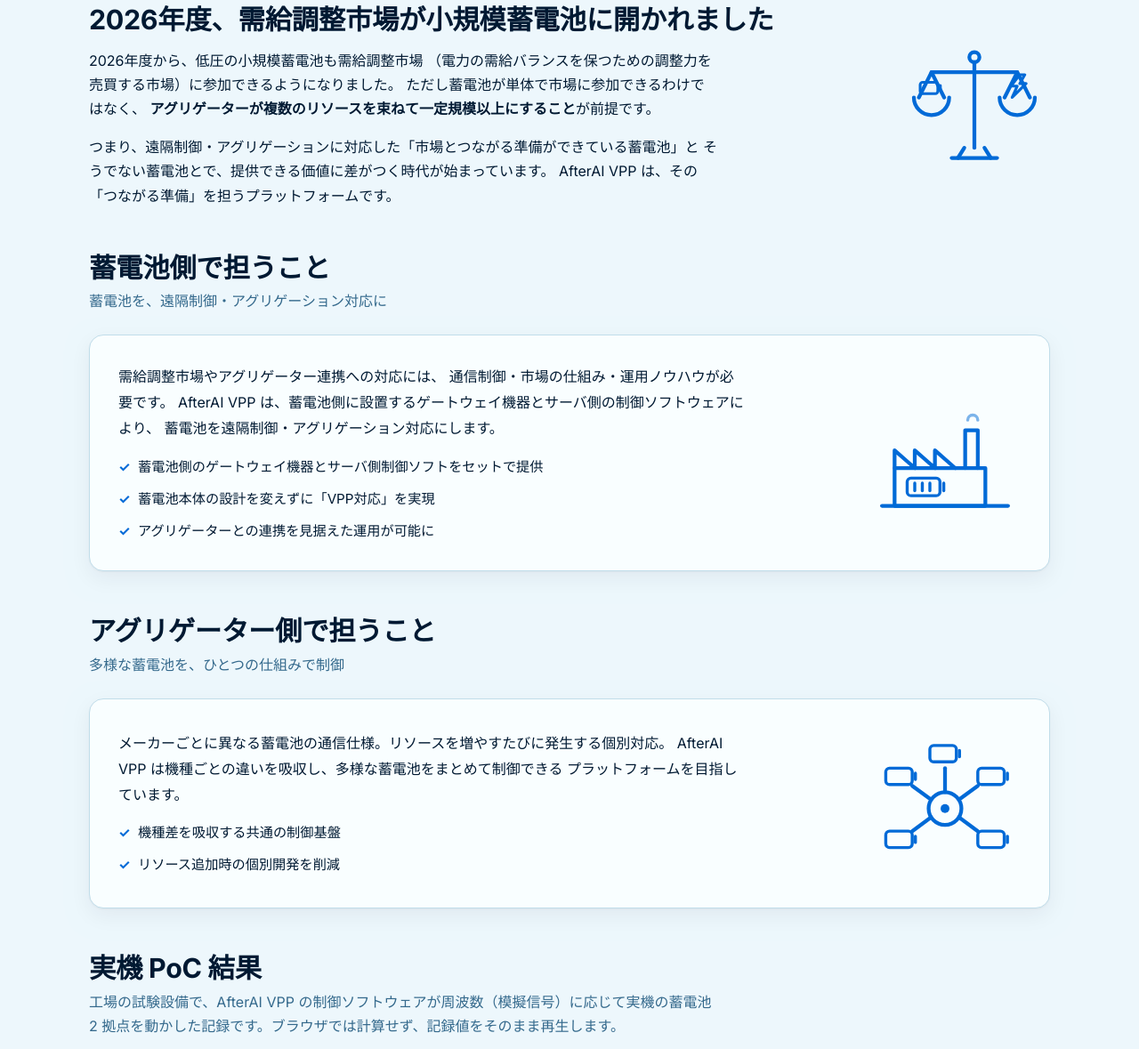
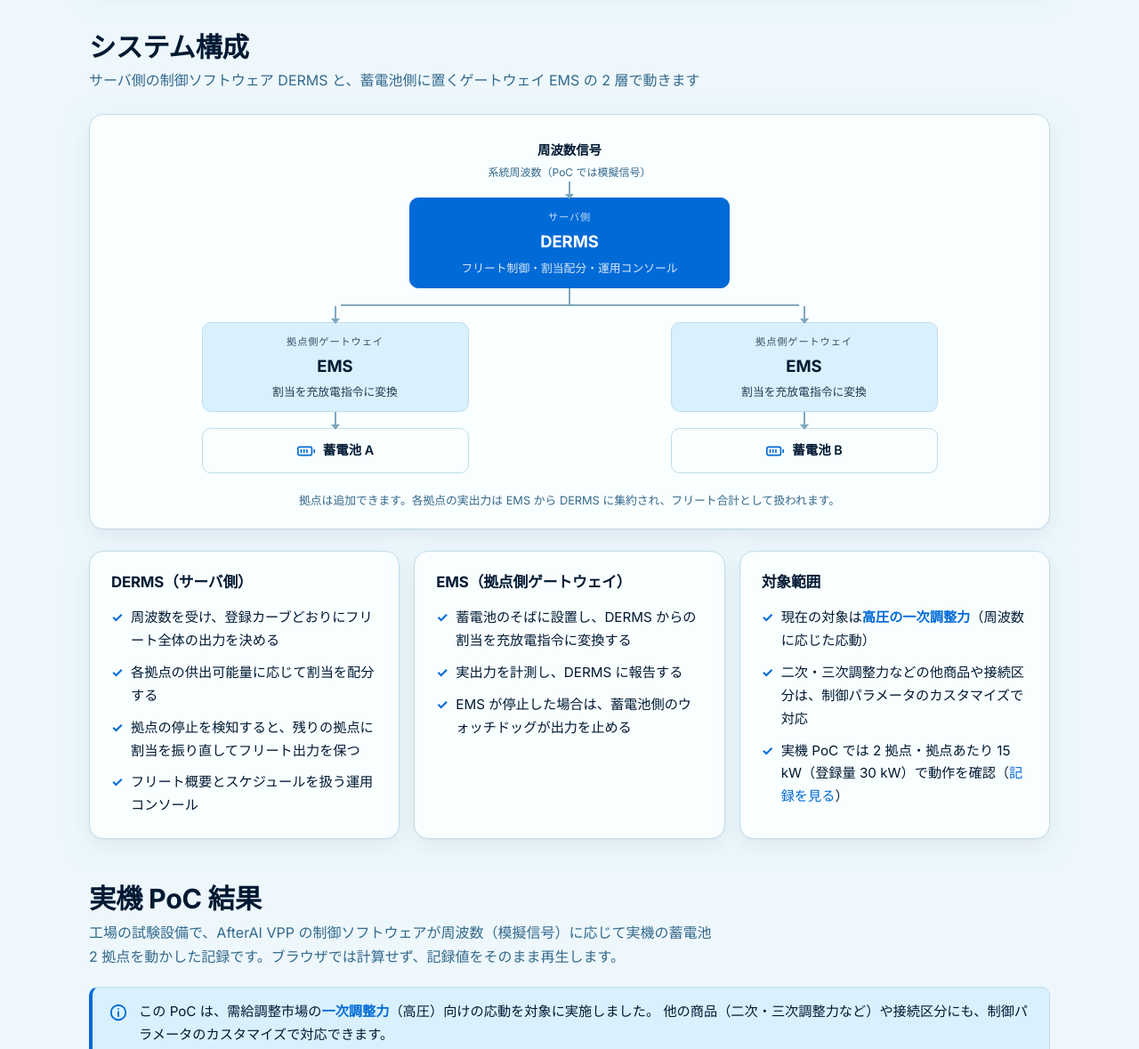
Before and after one commit to AfterAILab/AfterAILab.github.io, an Astro site: page /vpp in a window 1280 px wide. Shown: the part 661-1840 px from the top of the page at 89% size. Built offline with nearby package versions, Linux system fonts and the light colour scheme; Astro itself is replaced by a stand-in of ours.

Commit message:
Replace the generic VPP market sections with a system overview
The three sections above the PoC results on /vpp/ (low-voltage market
opening, "battery side", "aggregator side") described the industry in
general and nothing about our system, which currently targets
high-voltage primary reserve only. Replace them with a single
"システム構成" section: a DERMS / site-EMS / battery diagram and three
role cards drawn from facts already in the PoC records, and state the
high-voltage primary-reserve scope in the hero too.

Co-Authored-By: Claude Fable 5.1 <noreply@anthropic.com>

```diff
--- a/src/pages/vpp.astro
+++ b/src/pages/vpp.astro
@@ -3,7 +3,7 @@ import Base from '../layouts/Base.astro';
 
 const title = 'AfterAI VPP — 蓄電池を、VPPリソースに変える';
 const description =
-  '蓄電池の現場とアグリゲーターをつなぐVPPプラットフォーム「AfterAI VPP」。ゲートウェイ機器とサーバ側の制御ソフトウェアをセットで提供します。工場の試験設備で実機の蓄電池を動かした PoC 結果も再生できます。';
+  '蓄電池の現場とアグリゲーターをつなぐVPPプラットフォーム「AfterAI VPP」。ゲートウェイ機器とサーバ側の制御ソフトウェアをセットで提供します。現在は高圧の一次調整力向けに開発中。工場の試験設備で実機の蓄電池を動かした PoC 結果も再生できます。';
 ---
 <Base title={title} description={description} current="/vpp/">
   <!-- Hero -->
@@ -14,6 +14,7 @@ const description =
       <p class="vpp-hero-description">
         AfterAI VPP は、蓄電池の現場とアグリゲーターをつなぐ VPP（仮想発電所）プラットフォームです。
         蓄電池側に設置するゲートウェイ機器と、サーバ側の制御ソフトウェアをセットで提供します。
+        現在は高圧の一次調整力向けに開発を進めています。
       </p>
       <div class="vpp-hero-actions">
         <a href="mailto:info@afterai.dev" class="btn">お問い合わせ &rarr;</a>
@@ -78,122 +79,97 @@ const description =
     </div>
   </section>
 
-  <!-- Market tailwind -->
-  <section class="vpp-section">
-    <div class="vpp-split">
-      <div class="vpp-split-text">
-        <h2>2026年度、需給調整市場が小規模蓄電池に開かれました</h2>
-        <p>
-          2026年度から、低圧の小規模蓄電池も需給調整市場
-          （電力の需給バランスを保つための調整力を売買する市場）に参加できるようになりました。
-          ただし蓄電池が単体で市場に参加できるわけではなく、
-          <strong>アグリゲーターが複数のリソースを束ねて一定規模以上にすること</strong>が前提です。
-        </p>
-        <p>
-          つまり、遠隔制御・アグリゲーションに対応した「市場とつながる準備ができている蓄電池」と
-          そうでない蓄電池とで、提供できる価値に差がつく時代が始まっています。
-          AfterAI VPP は、その「つながる準備」を担うプラットフォームです。
-        </p>
-      </div>
-      <div class="vpp-illust" aria-hidden="true">
-        <!-- 需給バランス：蓄電池と電力を載せた天秤 -->
-        <svg viewBox="0 0 120 120" fill="none" stroke="currentColor" stroke-width="3" stroke-linecap="round" stroke-linejoin="round">
-          <circle cx="60" cy="22" r="4"/>
-          <line x1="60" y1="26" x2="60" y2="94"/>
-          <path d="M52 94 l-5 8 M68 94 l5 8"/>
-          <line x1="42" y1="102" x2="78" y2="102"/>
-          <line x1="26" y1="34" x2="94" y2="34"/>
-          <path d="M26 34 l-10 20 M26 34 l10 20"/>
-          <path d="M12 54 a14 14 0 0 0 28 0"/>
-          <path d="M94 34 l-10 20 M94 34 l10 20"/>
-          <path d="M80 54 a14 14 0 0 0 28 0"/>
-          <rect x="17" y="42" width="14" height="9" rx="2" stroke-width="2.2"/>
-          <line x1="33" y1="44.5" x2="33" y2="48.5" stroke-width="2.2"/>
-          <path d="M96 36 l-7 9 h5 l-4 9 11 -11 h-5 l4 -7 z" stroke-width="2.2"/>
-        </svg>
-      </div>
-    </div>
-  </section>
-
-  <!-- Battery side -->
-  <section class="vpp-section">
+  <!-- System architecture -->
+  <section class="vpp-section" id="system">
     <div class="section-head">
-      <h2>蓄電池側で担うこと</h2>
-      <p>蓄電池を、遠隔制御・アグリゲーション対応に</p>
+      <h2>システム構成</h2>
+      <p>サーバ側の制御ソフトウェア DERMS と、蓄電池側に置くゲートウェイ EMS の 2 層で動きます</p>
     </div>
 
-    <div class="vpp-audience-card vpp-split">
-      <div class="vpp-split-text">
-        <p>
-          需給調整市場やアグリゲーター連携への対応には、
-          通信制御・市場の仕組み・運用ノウハウが必要です。
-          AfterAI VPP は、蓄電池側に設置するゲートウェイ機器とサーバ側の制御ソフトウェアにより、
-          蓄電池を遠隔制御・アグリゲーション対応にします。
-        </p>
+    <div class="vpp-arch" role="img" aria-label="周波数信号を受けた DERMS が各拠点の EMS に割当を配分し、EMS が蓄電池を充放電させる構成図">
+      <div class="vpp-arch-input">
+        <span class="vpp-arch-input-label">周波数信号</span>
+        <span class="vpp-arch-input-sub">系統周波数（PoC では模擬信号）</span>
+      </div>
+      <div class="vpp-arch-stub"></div>
+
+      <div class="vpp-arch-box vpp-arch-box--core">
+        <div class="vpp-arch-kicker">サーバ側</div>
+        <div class="vpp-arch-title">DERMS</div>
+        <div class="vpp-arch-desc">フリート制御・割当配分・運用コンソール</div>
+      </div>
+
+      <div class="vpp-arch-bus"></div>
+
+      <div class="vpp-arch-sites">
+        <div class="vpp-arch-site">
+          <div class="vpp-arch-stub"></div>
+          <div class="vpp-arch-box">
+            <div class="vpp-arch-kicker">拠点側ゲートウェイ</div>
+            <div class="vpp-arch-title">EMS</div>
+            <div class="vpp-arch-desc">割当を充放電指令に変換</div>
+          </div>
+          <div class="vpp-arch-stub"></div>
+          <div class="vpp-arch-box vpp-arch-box--battery">
+            <svg viewBox="0 0 24 24" fill="none" stroke="currentColor" stroke-width="1.8" stroke-linecap="round" stroke-linejoin="round" aria-hidden="true">
+              <rect x="2" y="7" width="17" height="10" rx="2"/>
+              <line x1="22" y1="10.5" x2="22" y2="13.5"/>
+              <line x1="6" y1="10.5" x2="6" y2="13.5"/>
+              <line x1="9.5" y1="10.5" x2="9.5" y2="13.5"/>
+              <line x1="13" y1="10.5" x2="13" y2="13.5"/>
+            </svg>
+            <span>蓄電池 A</span>
+          </div>
+        </div>
+
+        <div class="vpp-arch-site">
+          <div class="vpp-arch-stub"></div>
+          <div class="vpp-arch-box">
+            <div class="vpp-arch-kicker">拠点側ゲートウェイ</div>
+            <div class="vpp-arch-title">EMS</div>
+            <div class="vpp-arch-desc">割当を充放電指令に変換</div>
+          </div>
+          <div class="vpp-arch-stub"></div>
+          <div class="vpp-arch-box vpp-arch-box--battery">
+            <svg viewBox="0 0 24 24" fill="none" stroke="currentColor" stroke-width="1.8" stroke-linecap="round" stroke-linejoin="round" aria-hidden="true">
+              <rect x="2" y="7" width="17" height="10" rx="2"/>
+              <line x1="22" y1="10.5" x2="22" y2="13.5"/>
+              <line x1="6" y1="10.5" x2="6" y2="13.5"/>
+              <line x1="9.5" y1="10.5" x2="9.5" y2="13.5"/>
+              <line x1="13" y1="10.5" x2="13" y2="13.5"/>
+            </svg>
+            <span>蓄電池 B</span>
+          </div>
+        </div>
+      </div>
+      <p class="vpp-arch-caption">拠点は追加できます。各拠点の実出力は EMS から DERMS に集約され、フリート合計として扱われます。</p>
+    </div>
+
+    <div class="vpp-roles">
+      <div class="vpp-role-card">
+        <h3>DERMS（サーバ側）</h3>
         <ul class="vpp-points">
-          <li>蓄電池側のゲートウェイ機器とサーバ側制御ソフトをセットで提供</li>
-          <li>蓄電池本体の設計を変えずに「VPP対応」を実現</li>
-          <li>アグリゲーターとの連携を見据えた運用が可能に</li>
+          <li>周波数を受け、登録カーブどおりにフリート全体の出力を決める</li>
+          <li>各拠点の供出可能量に応じて割当を配分する</li>
+          <li>拠点の停止を検知すると、残りの拠点に割当を振り直してフリート出力を保つ</li>
+          <li>フリート概要とスケジュールを扱う運用コンソール</li>
         </ul>
       </div>
-      <div class="vpp-illust" aria-hidden="true">
-        <!-- メーカー：工場と蓄電池製品 -->
-        <svg viewBox="0 0 120 120" fill="none" stroke="currentColor" stroke-width="3" stroke-linecap="round" stroke-linejoin="round">
-          <line x1="10" y1="102" x2="110" y2="102"/>
-          <rect x="20" y="72" width="72" height="30"/>
-          <path d="M20 72 V58 L36 72 V58 L52 72 V58 L68 72"/>
-          <path d="M76 72 V42 h10 V72"/>
-          <path d="M78 34 a4 4 0 0 1 8 0" opacity="0.5" stroke-width="2.4"/>
-          <rect x="30" y="80" width="26" height="14" rx="3" stroke-width="2.4"/>
-          <line x1="59" y1="84" x2="59" y2="90" stroke-width="2.4"/>
-          <line x1="36" y1="84" x2="36" y2="90" stroke-width="2.4"/>
-          <line x1="42" y1="84" x2="42" y2="90" stroke-width="2.4"/>
-          <line x1="48" y1="84" x2="48" y2="90" stroke-width="2.4"/>
-        </svg>
-      </div>
-    </div>
-  </section>
-
-  <!-- Aggregator side -->
-  <section class="vpp-section">
-    <div class="section-head">
-      <h2>アグリゲーター側で担うこと</h2>
-      <p>多様な蓄電池を、ひとつの仕組みで制御</p>
-    </div>
-
-    <div class="vpp-audience-card vpp-split">
-      <div class="vpp-split-text">
-        <p>
-          メーカーごとに異なる蓄電池の通信仕様。リソースを増やすたびに発生する個別対応。
-          AfterAI VPP は機種ごとの違いを吸収し、多様な蓄電池をまとめて制御できる
-          プラットフォームを目指しています。
-        </p>
+      <div class="vpp-role-card">
+        <h3>EMS（拠点側ゲートウェイ）</h3>
         <ul class="vpp-points">
-          <li>機種差を吸収する共通の制御基盤</li>
-          <li>リソース追加時の個別開発を削減</li>
+          <li>蓄電池のそばに設置し、DERMS からの割当を充放電指令に変換する</li>
+          <li>実出力を計測し、DERMS に報告する</li>
+          <li>EMS が停止した場合は、蓄電池側のウォッチドッグが出力を止める</li>
         </ul>
       </div>
-      <div class="vpp-illust" aria-hidden="true">
-        <!-- アグリゲーター：多様な蓄電池を束ねるハブ -->
-        <svg viewBox="0 0 120 120" fill="none" stroke="currentColor" stroke-width="3" stroke-linecap="round" stroke-linejoin="round">
-          <circle cx="60" cy="64" r="13"/>
-          <circle cx="60" cy="64" r="3.5" fill="currentColor" stroke="none"/>
-          <line x1="60" y1="51" x2="60" y2="32"/>
-          <line x1="71" y1="57" x2="86" y2="46"/>
-          <line x1="71" y1="71" x2="86" y2="82"/>
-          <line x1="49" y1="71" x2="34" y2="82"/>
-          <line x1="49" y1="57" x2="34" y2="46"/>
-          <rect x="48" y="14" width="21" height="13" rx="3" stroke-width="2.4"/>
-          <line x1="71.5" y1="18" x2="71.5" y2="23" stroke-width="2.4"/>
-          <rect x="86" y="32" width="21" height="13" rx="3" stroke-width="2.4"/>
-          <line x1="109.5" y1="36" x2="109.5" y2="41" stroke-width="2.4"/>
-          <rect x="86" y="82" width="21" height="13" rx="3" stroke-width="2.4"/>
-          <line x1="109.5" y1="86" x2="109.5" y2="91" stroke-width="2.4"/>
-          <rect x="13" y="82" width="21" height="13" rx="3" stroke-width="2.4"/>
-          <line x1="36.5" y1="86" x2="36.5" y2="91" stroke-width="2.4"/>
-          <rect x="13" y="32" width="21" height="13" rx="3" stroke-width="2.4"/>
-          <line x1="36.5" y1="36" x2="36.5" y2="41" stroke-width="2.4"/>
-        </svg>
+      <div class="vpp-role-card">
+        <h3>対象範囲</h3>
+        <ul class="vpp-points">
+          <li>現在の対象は<strong>高圧の一次調整力</strong>（周波数に応じた応動）</li>
+          <li>二次・三次調整力などの他商品や接続区分は、制御パラメータのカスタマイズで対応</li>
+          <li>実機 PoC では 2 拠点・拠点あたり 15 kW（登録量 30 kW）で動作を確認（<a href="#poc">記録を見る</a>）</li>
+        </ul>
       </div>
     </div>
   </section>
@@ -418,15 +394,110 @@ const description =
   .vpp-illust { flex-shrink: 0; color: var(--color-primary); }
   .vpp-illust svg { display: block; width: 170px; height: 170px; }
 
-  .vpp-audience-card {
+  /* ─── System architecture diagram ───────────────────────────────────── */
+  .vpp-arch {
+    --arch-line: color-mix(in oklch, var(--color-border), var(--color-text-secondary) 45%);
+    display: flex;
+    flex-direction: column;
+    align-items: center;
     background: var(--color-surface);
     border: 1px solid var(--color-border);
     border-radius: var(--radius);
     box-shadow: var(--shadow-card);
-    padding: 32px;
+    padding: 28px 24px 20px;
     margin: 24px 0;
   }
-  .vpp-audience-card p { color: var(--color-text); line-height: 1.8; }
+  .vpp-arch-input { text-align: center; }
+  .vpp-arch-input-label { display: block; font-size: 0.9rem; font-weight: 600; color: var(--color-text); }
+  .vpp-arch-input-sub { display: block; font-size: 0.75rem; color: var(--color-text-secondary); margin-top: 2px; }
+  .vpp-arch-stub {
+    width: 2px;
+    height: 18px;
+    background: var(--arch-line);
+    position: relative;
+  }
+  .vpp-arch-stub::after {
+    content: "";
+    position: absolute;
+    bottom: -2px;
+    left: 50%;
+    transform: translateX(-50%);
+    border-left: 5px solid transparent;
+    border-right: 5px solid transparent;
+    border-top: 6px solid var(--arch-line);
+  }
+  .vpp-arch-box {
+    width: 100%;
+    max-width: 300px;
+    text-align: center;
+    background: var(--color-surface-2);
+    border: 1px solid var(--color-border);
+    border-radius: var(--radius-sm);
+    padding: 12px 16px;
+  }
+  .vpp-arch-box--core {
+    background: var(--color-primary);
+    border-color: var(--color-primary);
+    color: white;
+    max-width: 360px;
+  }
+  .vpp-arch-kicker { font-size: 0.7rem; letter-spacing: 0.08em; text-transform: uppercase; opacity: 0.75; }
+  .vpp-arch-title { font-size: 1.15rem; font-weight: 700; margin-top: 2px; }
+  .vpp-arch-desc { font-size: 0.8rem; margin-top: 4px; opacity: 0.85; line-height: 1.5; }
+  .vpp-arch-box--battery {
+    display: flex;
+    align-items: center;
+    justify-content: center;
+    gap: 8px;
+    font-size: 0.9rem;
+    font-weight: 600;
+    color: var(--color-text);
+    background: transparent;
+  }
+  .vpp-arch-box--battery svg { width: 22px; height: 22px; color: var(--color-primary); }
+  /* Bus: a horizontal line spanning the two site centres, fed from DERMS. */
+  .vpp-arch-bus {
+    width: 50%;
+    height: 2px;
+    background: var(--arch-line);
+    position: relative;
+    margin-top: 18px;
+  }
+  .vpp-arch-bus::before {
+    content: "";
+    position: absolute;
+    left: 50%;
+    top: -18px;
+    width: 2px;
+    height: 18px;
+    background: var(--arch-line);
+    transform: translateX(-50%);
+  }
+  .vpp-arch-sites {
+    width: 100%;
+    display: grid;
+    grid-template-columns: 1fr 1fr;
+    gap: 24px;
+  }
+  .vpp-arch-site { display: flex; flex-direction: column; align-items: center; }
+  .vpp-arch-caption {
+    font-size: 0.8rem;
+    color: var(--color-text-secondary);
+    text-align: center;
+    margin-top: 20px;
+    max-width: none;
+  }
+
+  .vpp-roles { display: grid; grid-template-columns: repeat(3, 1fr); gap: 16px; margin: 24px 0; }
+  .vpp-role-card {
+    background: var(--color-surface);
+    border: 1px solid var(--color-border);
+    border-radius: var(--radius);
+    box-shadow: var(--shadow-card);
+    padding: 24px;
+  }
+  .vpp-role-card h3 { font-size: 1.05rem; font-weight: 700; margin-bottom: 8px; }
+  .vpp-role-card strong { color: var(--color-primary); }
   .vpp-points { list-style: none; margin: 16px 0 0; padding: 0; display: grid; gap: 10px; }
   .vpp-points li {
     font-size: 0.95rem;
@@ -534,7 +605,9 @@ const description =
     .vpp-illust svg { width: 130px; height: 130px; }
     .vpp-hero-title { font-size: 2.1rem; }
     .vpp-flow { width: 200px; }
-    .vpp-audience-card { padding: 24px 20px; }
+    .vpp-roles { grid-template-columns: 1fr; }
+    .vpp-arch { padding: 20px 16px 16px; }
+    .vpp-arch-sites { gap: 12px; }
     .demo-card { padding: 16px; }
   }
   @media (max-width: 480px) {
```
